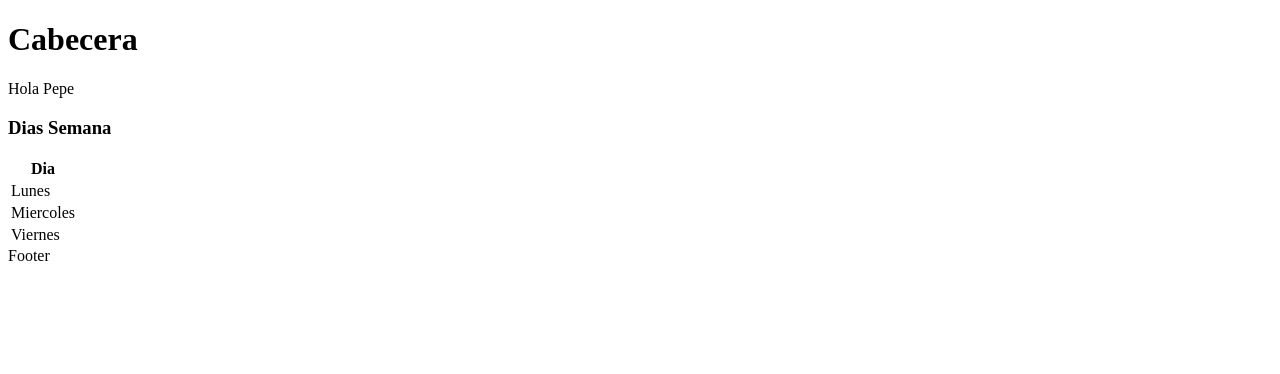
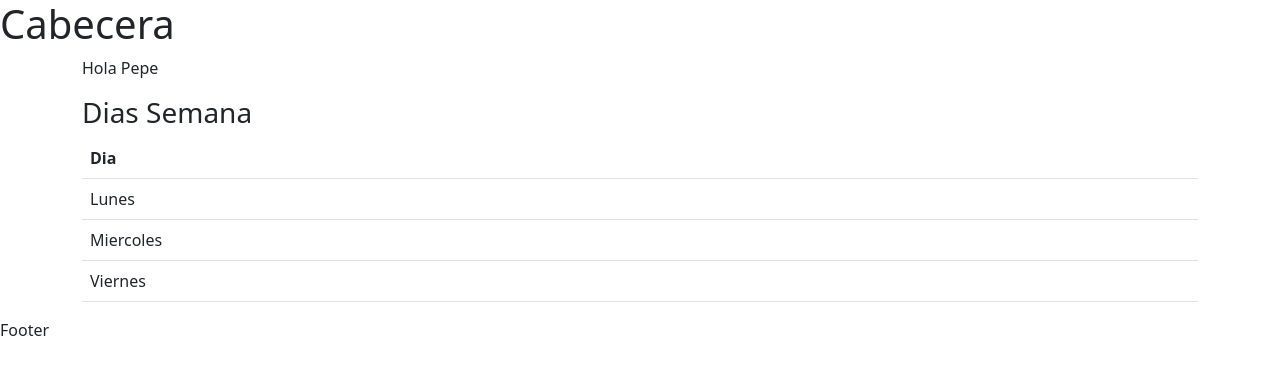
Before and after one commit to ulima-pw/20230_2-hola-react, a React (Create React App) app: page / in a window 1280 px wide. Shown: the top 374 px of the page. Built offline with nearby package versions, Linux system fonts and the light colour scheme.

Commit message:
agregando bootstrap

```diff
--- a/package.json
+++ b/package.json
@@ -6,6 +6,7 @@
     "@testing-library/jest-dom": "^5.16.5",
     "@testing-library/react": "^13.4.0",
     "@testing-library/user-event": "^13.5.0",
+    "bootstrap": "^5.2.3",
     "react": "^18.2.0",
     "react-dom": "^18.2.0",
     "react-scripts": "5.0.1",
--- a/src/Content.jsx
+++ b/src/Content.jsx
@@ -4,7 +4,7 @@ function Content(props) {
     const listaDias = ["Lunes", "Miercoles" ,"Viernes"]
 
     if (props.sePintaNombre == true) {
-        return <div>
+        return <div className="container">
             <p>Hola { props.nombre }</p>
             <ListaDiasSemana
                 lista={ listaDias }
--- a/src/ListaDiasSemana.jsx
+++ b/src/ListaDiasSemana.jsx
@@ -3,10 +3,13 @@ function ListaDiasSemana(props) {
     if (props.modo === "lista") {
         return <div>
             <h3>Dias Semana</h3>
-            <ul>
+            <ul className="list-group">
                 {
                     props.lista.map(function(dia) {
-                        return <li>{ dia }</li>
+                        return <li key={ dia }
+                                    className="list-group-item">
+                                    { dia }
+                                </li>
                     })
                 }
             </ul>
@@ -14,7 +17,7 @@ function ListaDiasSemana(props) {
     }else if (props.modo === "tabla") {
         return <div>
             <h3>Dias Semana</h3>
-            <table>
+            <table className="table table-hover">
                 <thead>
                     <tr>
                         <th>Dia</th>
@@ -23,7 +26,7 @@ function ListaDiasSemana(props) {
                 <tbody>
                     {
                         props.lista.map(function(dia) {
-                            return <tr>
+                            return <tr key={ dia }>
                                 <td>{ dia }</td>
                             </tr>
                         })
--- a/src/index.jsx
+++ b/src/index.jsx
@@ -3,6 +3,7 @@ import ReactDOM from 'react-dom/client';
 import Content from './Content';
 import Footer from './Footer';
 import Header from './Header';
+import "../node_modules/bootstrap/dist/css/bootstrap.min.css"
 
 const root = ReactDOM.createRoot(document.getElementById('root'));
 root.render(
```
Also changed, not shown: 1 other file (tests, documents, lock files or other folders).
